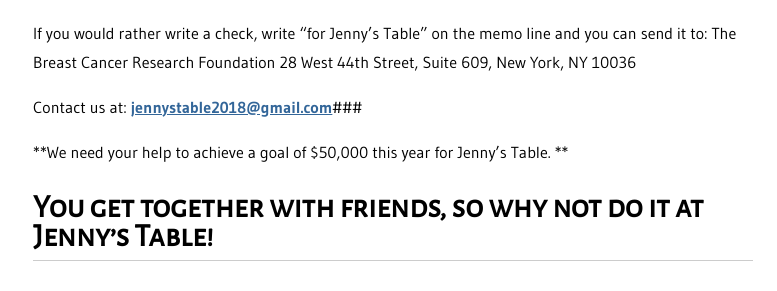
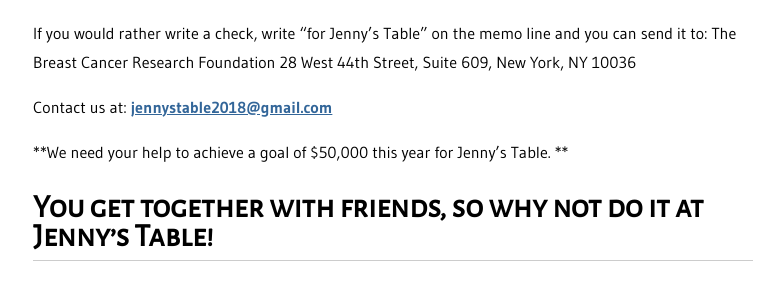
Before and after one commit to jennystable/website, a Jekyll site: the page built from index.markdown, in a window 1280 px wide and 900 px high, scrolled down 1842 px. Shown: the part 470-761 px from the top of the window, without its empty margins (247-1024 px from the left). Built offline with Jekyll 4.4.1, drawn with Linux system fonts in a browser that asks for light colours.

Commit message:
Updated Index

```diff
--- a/index.markdown
+++ b/index.markdown
@@ -66,7 +66,7 @@ If you would rather write a check, write "for Jenny's Table" on the memo line an
 The Breast Cancer Research Foundation
 28 West 44th Street, Suite 609, New York, NY 10036
 
-Contact us at: <a href="mailto:jennystable2018@gmail.com" style="color: #336699; font-weight: bold;">jennystable2018@gmail.com</a>###
+Contact us at: <a href="mailto:jennystable2018@gmail.com" style="color: #336699; font-weight: bold;">jennystable2018@gmail.com</a>
 
 **We need your help to achieve a goal of $50,000 this year for Jenny's Table. **
 
```
